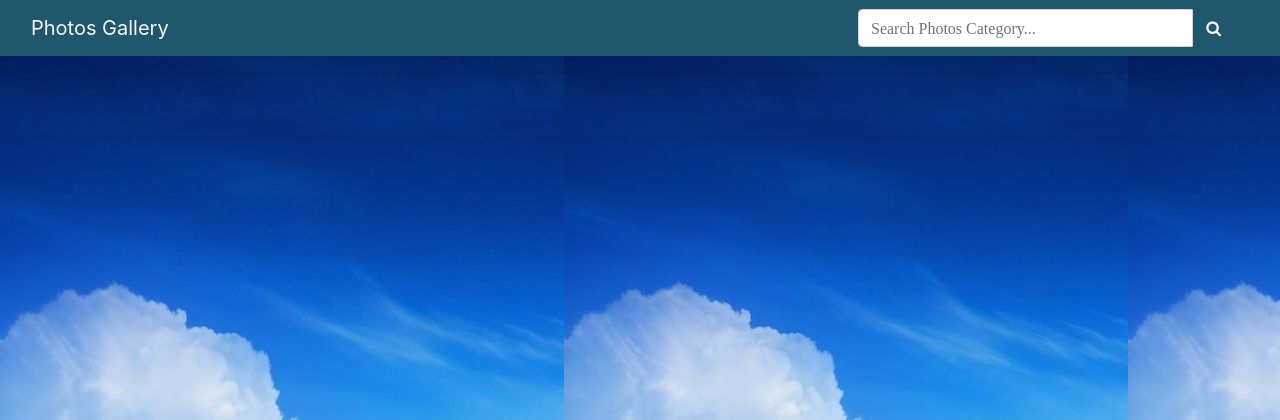
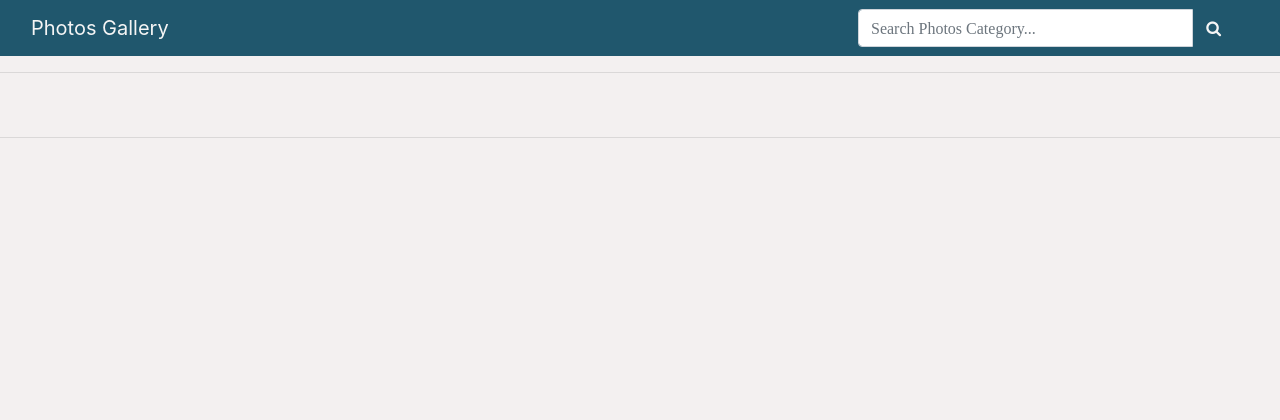
Before and after one commit to Gideon-Muriithi/photos_gallary, a Django app: page / in a window 1280 px wide. Shown: the top 420 px of the page. Run offline with Django 3.2, Linux system fonts and the light colour scheme; data that the repository does not hold is empty; some libraries are stand-ins or nearby versions.

Commit message:
Renove backfround image

```diff
--- a/photos/templates/base.html
+++ b/photos/templates/base.html
@@ -21,7 +21,7 @@
     {% endblock style %}
 </head>
 
-<body style="background-image: url(media/pictures/imgf.jpg);">
+<body>
     {% include 'navbar.html' %}
     <hr>
     <div class="mt-3" >
```
